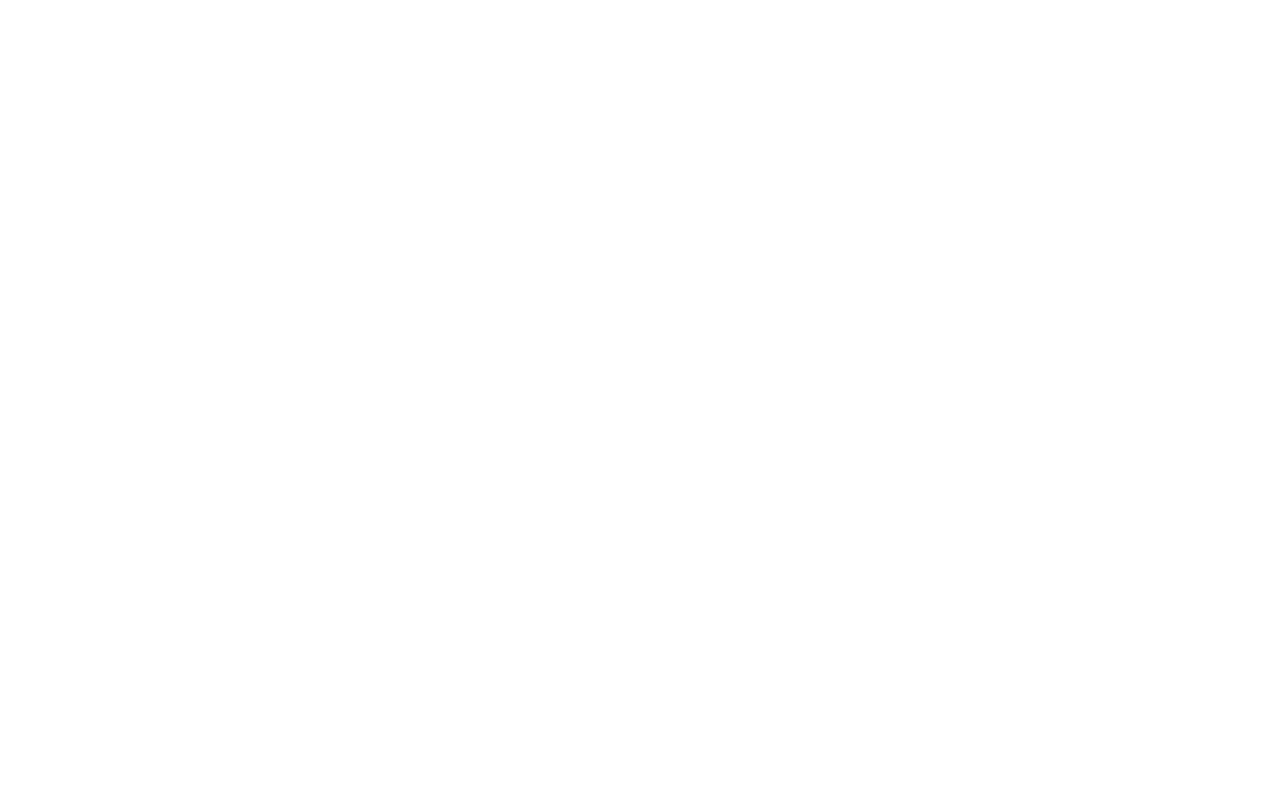
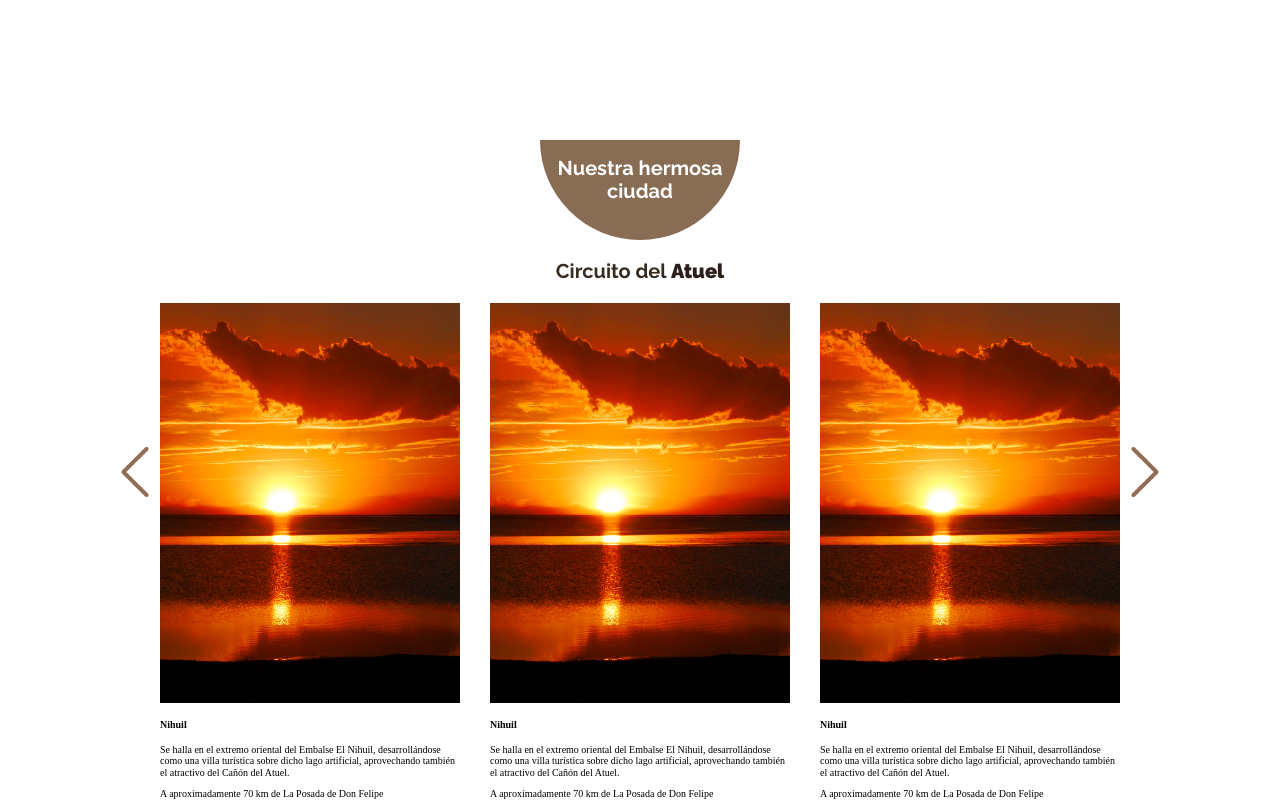
Before and after one commit to ronedev/posada-don-felipe, a React (Create React App) app: page / in a window 1280 px wide. Shown: the part 1360-2160 px from the top of the page. Before the commit the page ends 1500 px from the top, so only its background shows below. Built offline with nearby package versions, Linux system fonts and the light colour scheme.

Commit message:
Se agrego la section de los circuitos, pero aun no se termina su maquetado ni estilos.

```diff
--- a/src/App.tsx
+++ b/src/App.tsx
@@ -7,6 +7,7 @@
 import Navbar from 'components/Navbar/Navbar';
 import Header from 'components/Header/Header';
 import { SanRafael } from 'components/San Rafael/SanRafael';
+import { Circuitos } from 'components/Circuitos/Circuitos';
 
 function App() {
   return (
@@ -17,6 +18,7 @@
             <Navbar />
             <Header />
             <SanRafael />
+            <Circuitos />
           </>
         } />
 
--- a/src/components/Circuitos/Circuitos.tsx
+++ b/src/components/Circuitos/Circuitos.tsx
@@ -1,8 +1,66 @@
 import React from 'react'
+import { FormattedMessage } from 'react-intl'
+import leftArrow from './../../img/icons/leftArrow.png'
+import rightArrow from './../../img/icons/rightArrow.png'
+import nihuilCard from './../../img/nihuil.png'
 
 const Circuitos = () => {
   return (
-    <div>Circuitos</div>
+    <section className='circuitosSection'>
+        <div className='circle'>
+            <h2>
+                <FormattedMessage id='circuitos.title' defaultMessage='Nuestra hermosa ciudad'/>
+            </h2>
+        </div>
+        <div className='carrusel'>
+            <img src={leftArrow} alt="left arrow" />
+            <div className='circuito' id='0'>
+                <h3>
+                    <FormattedMessage id='circuitos.circuito.title' defaultMessage="Circuito del " />
+                    <span>Atuel</span>
+                </h3>
+                <div className='lugaresGrid'>
+                    <article className='card'>
+                        <img src={nihuilCard} alt="card" />
+                        <div className='infoCard'>
+                            <h4>Nihuil</h4>
+                            <p>
+                                <FormattedMessage id='circuitos.card1.text' defaultMessage='Se halla en el extremo oriental del Embalse El Nihuil, desarrollándose como una villa turística sobre dicho lago artificial, aprovechando también el atractivo del Cañón del Atuel.' />
+                            </p>
+                            <span>
+                                <FormattedMessage id='circuitos.card1' defaultMessage='A aproximadamente 70 km de La Posada de Don Felipe'/>
+                            </span>
+                        </div>
+                    </article>
+                    <article className='card'>
+                        <img src={nihuilCard} alt="card" />
+                        <div className='infoCard'>
+                            <h4>Nihuil</h4>
+                            <p>
+                                <FormattedMessage id='circuitos.card1.text' defaultMessage='Se halla en el extremo oriental del Embalse El Nihuil, desarrollándose como una villa turística sobre dicho lago artificial, aprovechando también el atractivo del Cañón del Atuel.' />
+                            </p>
+                            <span>
+                                <FormattedMessage id='circuitos.card1' defaultMessage='A aproximadamente 70 km de La Posada de Don Felipe'/>
+                            </span>
+                        </div>
+                    </article>
+                    <article className='card'>
+                        <img src={nihuilCard} alt="card" />
+                        <div className='infoCard'>
+                            <h4>Nihuil</h4>
+                            <p>
+                                <FormattedMessage id='circuitos.card1.text' defaultMessage='Se halla en el extremo oriental del Embalse El Nihuil, desarrollándose como una villa turística sobre dicho lago artificial, aprovechando también el atractivo del Cañón del Atuel.' />
+                            </p>
+                            <span>
+                                <FormattedMessage id='circuitos.card1' defaultMessage='A aproximadamente 70 km de La Posada de Don Felipe'/>
+                            </span>
+                        </div>
+                    </article>
+                </div>
+            </div>
+            <img src={rightArrow} alt="right arrow" />
+        </div>
+    </section>
   )
 }
 
--- a/src/components/Circuitos/_Circuitos.scss
+++ b/src/components/Circuitos/_Circuitos.scss
@@ -0,0 +1,58 @@
+.circuitosSection{
+    width: 100%;
+    display: flex;
+    flex-direction: column;
+    align-items: center;
+    justify-content: space-evenly;
+    .circle{
+        width: 20rem;
+        height: 10rem;
+        display: flex;
+        align-items: flex-start;
+        justify-content: center;
+        border-radius: 0 0 20rem 20rem;
+        background-color: $terciario;
+        h2{
+            font-size: 2rem;
+            color: $blanco;
+            font-family: $fuente_principal;
+            text-align: center;
+        }
+    }
+    .carrusel{
+        display: flex;
+        align-items: center;
+        justify-content: space-evenly;
+        max-width: 100vw;
+        .circuito{
+            display: flex;
+            align-items: center;
+            justify-content: space-evenly;
+            flex-direction: column;
+            h3{
+                font-family: $fuente_principal;
+                font-size: 2rem;
+                color: $principal;
+                span{
+                    font-weight: 900;
+                    color: $secundario;
+                }
+            }
+            .lugaresGrid{
+                display: flex;
+                align-items: center;
+                justify-content: space-evenly;
+                gap: 3rem;
+                .card{
+                    width: 30rem;
+                    height: 40rem;
+                    img{
+                        height: 100%;
+                        width: 100%;
+                        object-fit: cover;
+                    }
+                }
+            }
+        }
+    }
+}
```
Also changed, not shown: src/img/icons/leftArrow.png (added), src/img/icons/rightArrow.png (added).
